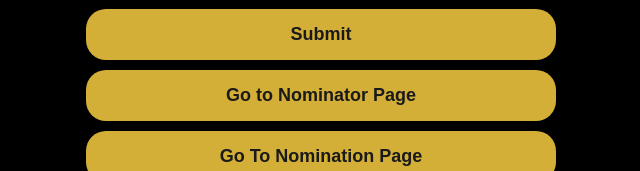
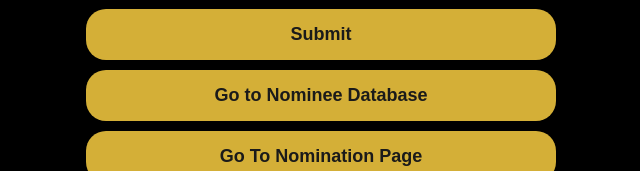
Before and after one commit to UTDallasEPICS/Support-Our-Scrubs-Noble-Award, a Nuxt app: page /nominator/edit in a window 1280 px wide. Shown: the part 1010-1181 px from the top of the page, without its empty margins (319-959 px from the left). Built offline with nearby package versions, Linux system fonts and the light colour scheme.

Commit message:
button names

```diff
--- a/pages/nominator/edit.vue
+++ b/pages/nominator/edit.vue
@@ -49,7 +49,7 @@
        <button type="submit">Submit</button>
     </form>
      <nuxt-link to="/nominator/viewnominees">
-      <button>Go to Nominator Page</button>
+      <button>Go to Nominee Database</button>
     </nuxt-link>
 
 
--- a/pages/nominator/index.vue
+++ b/pages/nominator/index.vue
@@ -55,7 +55,7 @@
         <button>Donate Here! </button>
       </NuxtLink>
       <nuxt-link to="/nominator/viewnominees">
-        <button>Go to Nominator Page</button>
+        <button>Go to Nominee Database</button>
       </nuxt-link>
 
       <nuxt-link to="/nominator/edit">
```
